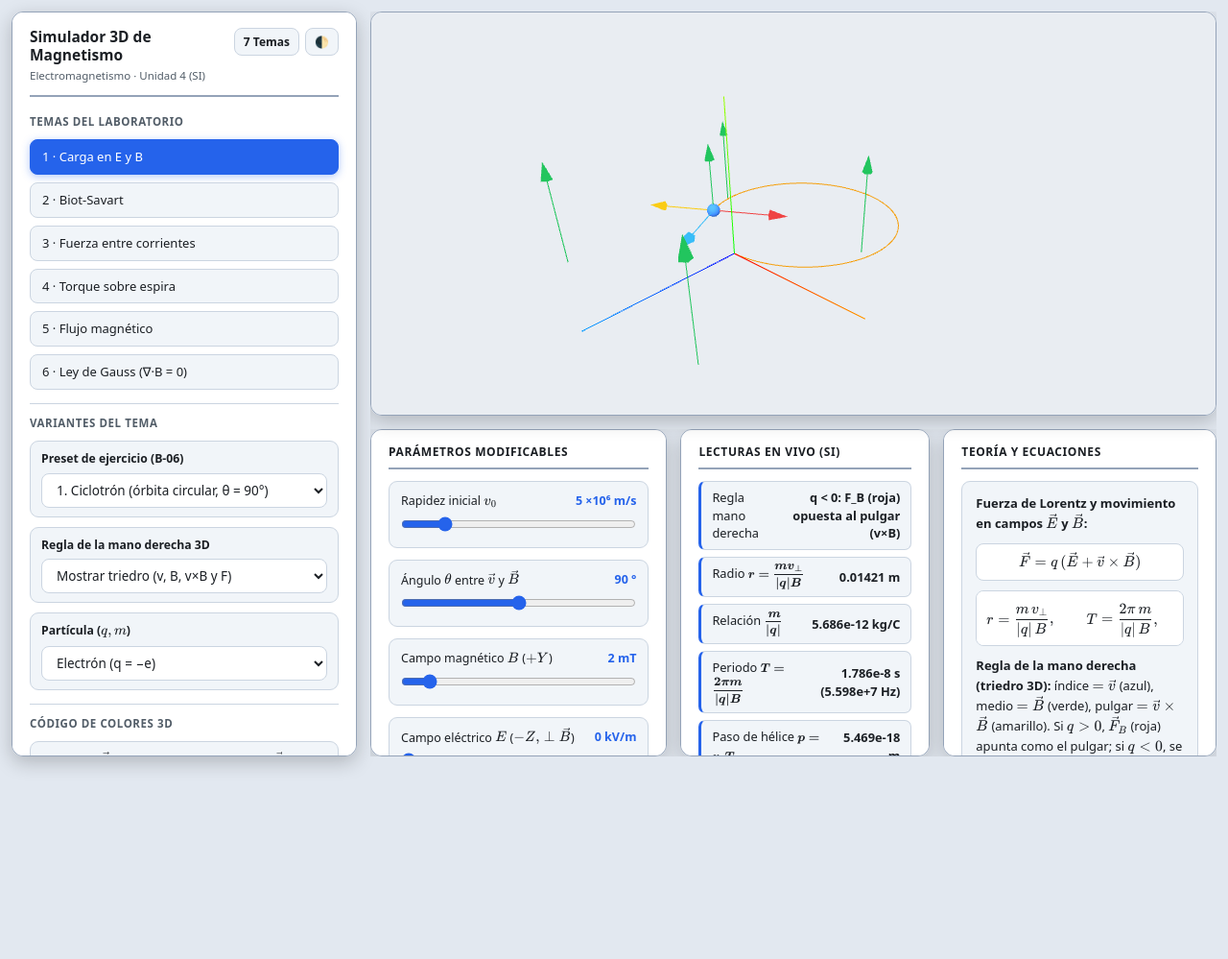
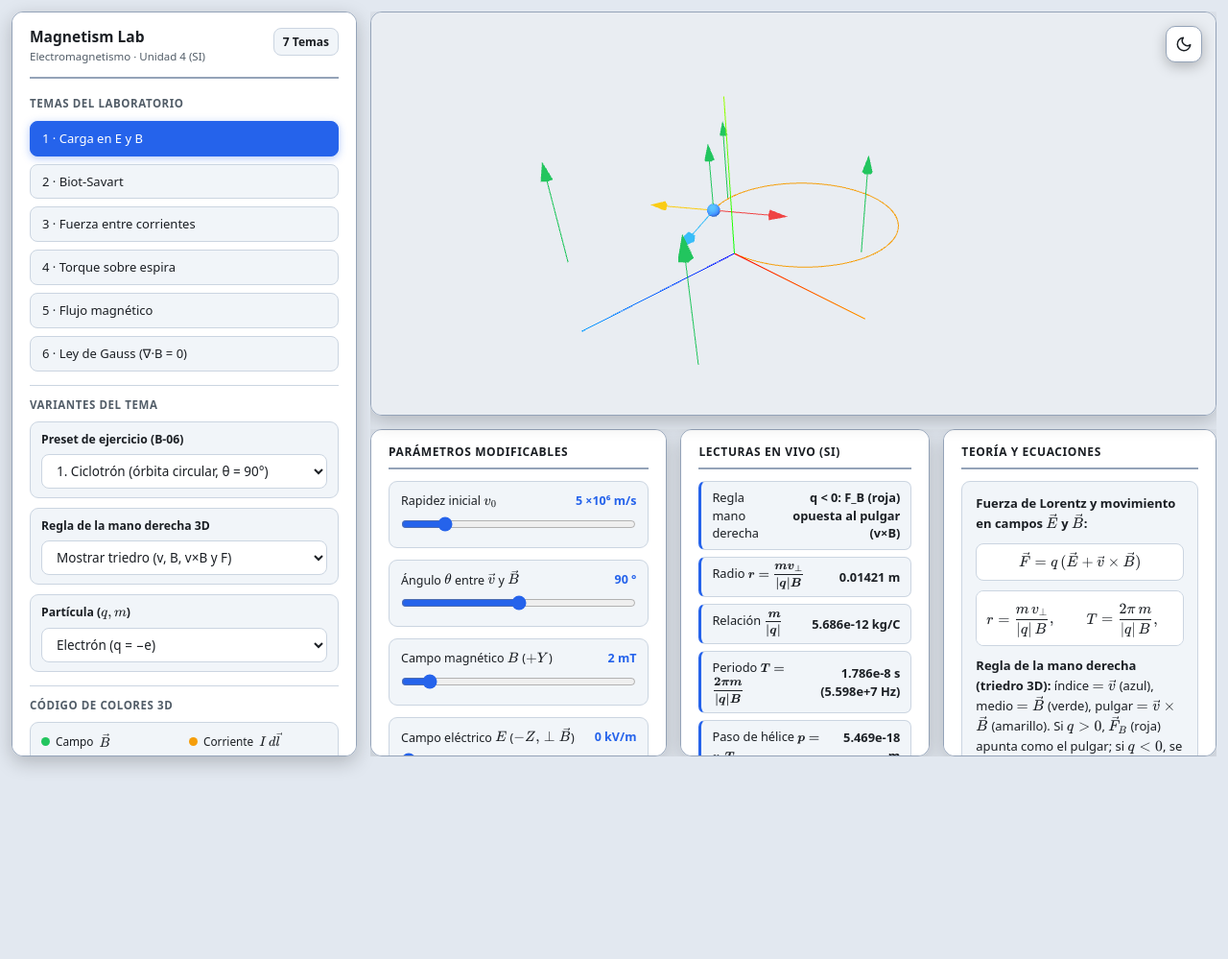
Before and after one commit to sergioaguerrero/magnetism-lab, a plain HTML site: page index.html in a window 1280 px wide. Shown: the whole page at 96% size. Drawn offline with nearby package versions, Linux system fonts and the light colour scheme; animation ran at ten frames a second.

Commit message:
style(ui): cambiar titulo a Magnetism Lab y mover boton SVG de tema a la esquina superior derecha

```diff
--- a/css/styles.css
+++ b/css/styles.css
@@ -241,6 +241,30 @@ main.workspace {
 
 #cvw canvas {
   display: block;
+}
+
+/* Botón flotante de tema en la esquina superior derecha */
+.theme-fab {
+  position: absolute;
+  top: 14px;
+  right: 14px;
+  z-index: 20;
+  width: 38px;
+  height: 38px;
+  padding: 0;
+  display: inline-flex;
+  align-items: center;
+  justify-content: center;
+  border-radius: 10px;
+  background: var(--pn);
+  color: var(--tx);
+  border: 1.5px solid var(--sep);
+  box-shadow: 0 4px 14px rgba(0, 0, 0, 0.25);
+}
+
+.theme-fab:hover {
+  border-color: var(--ac);
+  color: var(--ac);
 }
 
 /* ===== Panel inferior: 3 Tarjetas separadas con bordes visibles ===== */
--- a/index.html
+++ b/index.html
@@ -3,7 +3,7 @@
 <head>
   <meta charset="utf-8">
   <meta name="viewport" content="width=device-width, initial-scale=1, viewport-fit=cover">
-  <title>Simulador 3D de Magnetismo · Unidad 4</title>
+  <title>Magnetism Lab · Unidad 4</title>
   <link rel="stylesheet" href="https://cdn.jsdelivr.net/npm/katex@0.16.9/dist/katex.min.css">
   <link rel="stylesheet" href="css/styles.css">
 </head>
@@ -12,12 +12,11 @@
   <aside id="sidebar">
     <div class="hdr">
       <div>
-        <h1>Simulador 3D de Magnetismo</h1>
+        <h1>Magnetism Lab</h1>
         <p class="sub">Electromagnetismo · Unidad 4 (SI)</p>
       </div>
       <div class="hdr-actions">
         <button id="btn-home" title="Ver los 7 temas del laboratorio">7 Temas</button>
-        <button id="btn-theme" title="Alternar modo claro / oscuro">🌓</button>
       </div>
     </div>
 
@@ -45,7 +44,13 @@
 
   <!-- Área principal derecha: arriba visor 3D y abajo panel de parámetros modificables, lecturas y teoría -->
   <main class="workspace">
-    <div id="cvw"></div>
+    <div id="cvw">
+      <button id="btn-theme" class="theme-fab" title="Alternar modo claro / oscuro" aria-label="Alternar tema">
+        <svg viewBox="0 0 24 24" width="18" height="18" fill="none" stroke="currentColor" stroke-width="2" stroke-linecap="round" stroke-linejoin="round">
+          <path d="M21 12.79A9 9 0 1 1 11.21 3 7 7 0 0 0 21 12.79z"></path>
+        </svg>
+      </button>
+    </div>
 
     <section id="bottom-dock">
       <div class="dock-col dock-ctrls">
```
